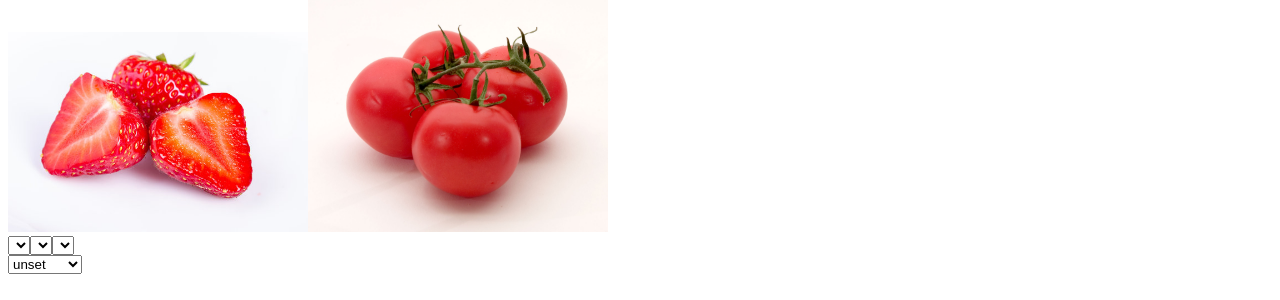
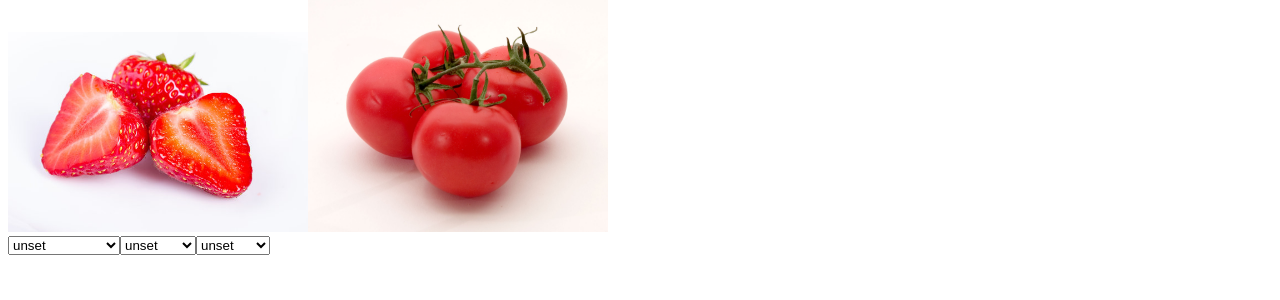
Before and after one commit to Kaczo24/kaczo24.github.io, a plain HTML site: page PSI_ZAD/zad_5/index.html in a window 1280 px wide. Shown: the part 831-1131 px from the top of the page. After the commit the page ends 1094 px from the top, so only its background shows below. Drawn offline with Linux system fonts and the light colour scheme.

Commit message:
PSI zad 5 - v2

```diff
--- a/PSI_ZAD/zad_5/index.html
+++ b/PSI_ZAD/zad_5/index.html
@@ -10,11 +10,6 @@
 	<body>
         <div id=images></div>
         <div id=inputs></div>
-        <select id=type onchange="UpdateValue(event);">
-            <option value=unset>unset</option>
-            <option value="warzywo">warzywo</option>
-            <option value="owoc">owoc</option>
-        </select><br><br>
         <script src="main.js"></script>
     </body>
 </html>
--- a/PSI_ZAD/zad_5/main.js
+++ b/PSI_ZAD/zad_5/main.js
@@ -27,9 +27,16 @@ function Setup() {
         let sel = document.createElement("select");
         sel.setAttribute("id", test);
         sel.setAttribute("onchange", "UpdateValue(event);");
+
+        let opt = document.createElement("option");
+        opt.setAttribute("value", "unset");
+        opt.innerText = "unset";
+        sel.appendChild(opt);
+
         for(let val of template[test]) {
-            let opt = document.createElement("option");
-            opt.setAttribute();
+            opt = document.createElement("option");
+            opt.setAttribute("value", val);
+            opt.innerText = val;
             sel.appendChild(opt);
         }
         inputs.appendChild(sel);
```
